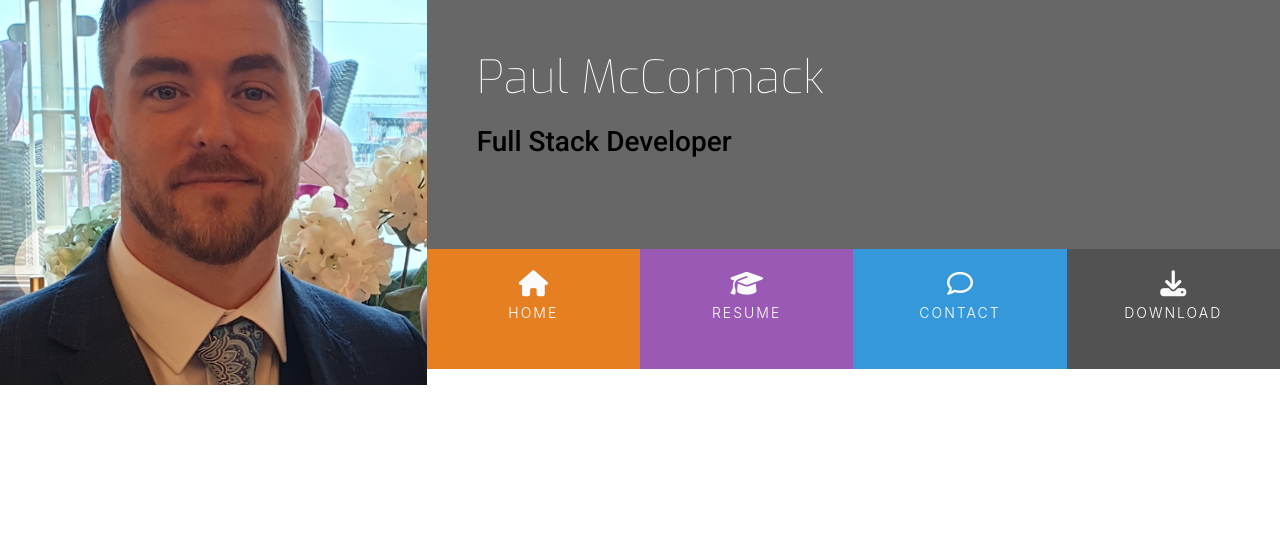
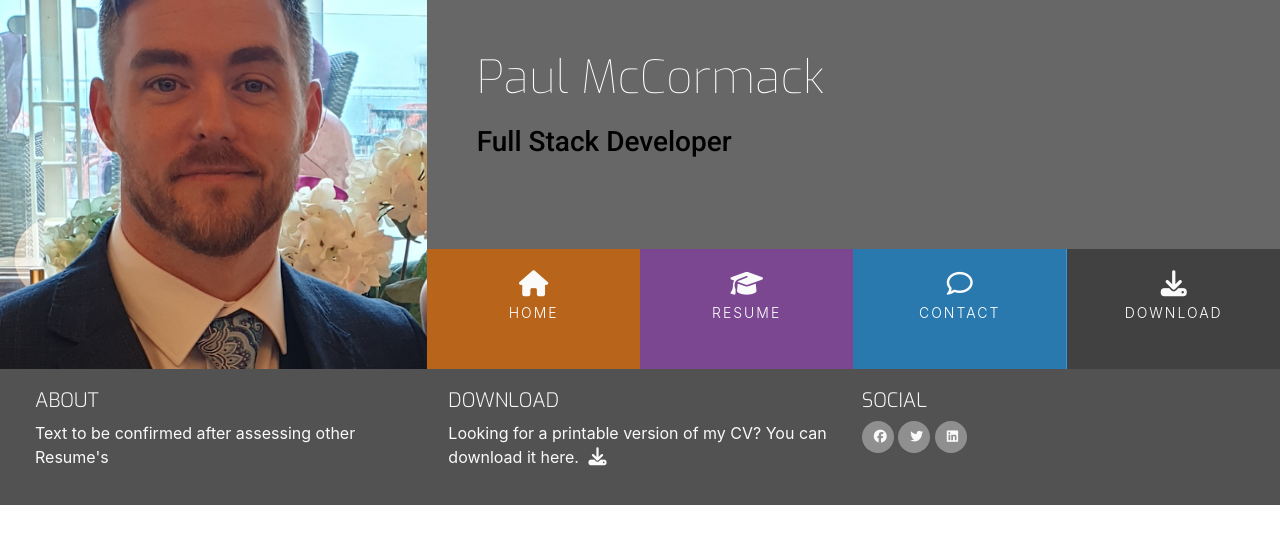
Before and after one commit to Macker85/resume-paulmc, a plain HTML site: page index.html in a window 1280 px wide. Drawn offline with nearby package versions, Linux system fonts and the light colour scheme.

Commit message:
ADD:footer and stylings

```diff
--- a/assets/css/style.css
+++ b/assets/css/style.css
@@ -20,6 +20,26 @@
 
 .ui-menu-color-download {
     background-color: #525252;
+}
+
+/*--------Special paddings, margins, texts*/
+
+h1,h2,h3,h4 {
+    margin: 0;
+}
+
+.uppercase {
+    text-transform: uppercase;
+}
+
+.general-sub {
+    font-family: "Exo", sans-serif;
+    font-weight: 300;
+    color: #fafafa;
+}
+
+.inline-block {
+    display: inline-block;
 }
 
 /*--------Heading*/
@@ -68,6 +88,10 @@ header {
     font-size: 0;
 }
 
+#nav {
+    margin: 0;
+}
+
 #nav li {
     font-size: 14px;
     padding: 0;
@@ -103,3 +127,61 @@ header {
     font-weight: 300;
     letter-spacing: 2px;
 }
+
+/*--------Hover.css*/
+
+.hvr-fade {
+    background: rgba(0, 0, 0, 0.2);
+    height: 120px;
+}
+
+/*--------Footer*/
+
+footer {
+    background-color: #525252;
+    color: #fafafa;
+    min-height: 120px;
+}
+
+.cv-pdf i {
+    font-size: 18px;
+    color: #fafafa;
+    text-align: center;
+    padding-left: 5px;
+    transition: all 0.35s ease-in-out;
+    -moz-transition: all 0.35s ease-in-out;
+    -webkit-transition: all 0.35s ease-in-out;
+    -o-transition: all 0.35s ease-in-out;
+}
+
+.cv-pdf i:hover {
+    color: #e84610;
+}
+
+.social-links {
+    padding-bottom: 15px;
+}
+
+.social-links li a i {
+    width: 32px;
+    height: 32px;
+    padding: 12px;
+    border-radius: 50%;
+    font-size: 13px;
+    line-height: 7px;
+    text-align: center;
+    color: #fafafa;
+    background: #8f8f8f;
+    transition: all 0.35s ease-in-out;
+    -moz-transition: all 0.35s ease-in-out;
+    -webkit-transition: all 0.35s ease-in-out;
+    -o-transition: all 0.35s ease-in-out;
+}
+
+.social-links li a i:hover {
+    background: #e84610;
+}
+
+#footer-details {
+    padding: 20px;
+}
--- a/index.html
+++ b/index.html
@@ -6,6 +6,7 @@
     <meta name="viewport" content="width=device-width, initial-scale=1.0">
     <link rel="stylesheet" href="https://cdn.jsdelivr.net/npm/bootstrap@4.6.2/dist/css/bootstrap.min.css" type="text/css">
     <script src="https://kit.fontawesome.com/c12a091464.js" crossorigin="anonymous"></script>
+    <link rel="stylesheet" href="https://cdnjs.cloudflare.com/ajax/libs/hover.css/2.1.1/css/hover-min.css" type="text/css" />
     <link rel="stylesheet" href="assets/css/style.css">
     <title>Paul Mc</title>
 </head>
@@ -26,16 +27,16 @@
                     <div class="col">
                         <ul id="nav" class="list-inline menucontainer">
                             <li class="col-6 col-sm-3 list-inline-item ui-menu-color-home menuitem">
-                                <a href="#"><i class="fa-solid fa-house" aria-hidden="true"></i><span>Home</span></a>
+                                <a href="#" class="hvr-fade"><i class="fa-solid fa-house" aria-hidden="true"></i><span>Home</span></a>
                             </li>
                             <li class="col-6 col-sm-3 list-inline-item ui-menu-color-resume menuitem">
-                                <a href="#"><i class="fa-solid fa-graduation-cap" aria-hidden="true"></i><span>Resume</span></a>
+                                <a href="#" class="hvr-fade"><i class="fa-solid fa-graduation-cap" aria-hidden="true"></i><span>Resume</span></a>
                             </li>
                             <li class="col-6 col-sm-3 list-inline-item ui-menu-color-contact menuitem">
-                                <a href="#"><i class="fa-regular fa-comment" aria-hidden="true"></i><span>Contact</span></a>
+                                <a href="#" class="hvr-fade"><i class="fa-regular fa-comment" aria-hidden="true"></i><span>Contact</span></a>
                             </li>
                             <li class="col-6 col-sm-3 list-inline-item ui-menu-color-download menuitem">
-                                <a href="#"><i class="fa-solid fa-download" aria-hidden="true"></i><span>Download</span></a>
+                                <a href="#" class="hvr-fade"><i class="fa-solid fa-download" aria-hidden="true"></i><span>Download</span></a>
                             </li>
                         </ul>
                     </div>
@@ -47,7 +48,48 @@
     <section>
 
     </section>
-    <footer>
+    <footer class="container-fluid">
+        <div class="row" id="footer-details">
+            <div class="col-sm-4">
+                <h5 class="uppercase general-sub">About</h5>
+                <p class="inline-block">
+                    Text to be confirmed after assessing other Resume's
+                </p>
+            </div>
+            <div class="col-sm-4">
+                <h5 class="uppercase general-sub">Download</h5>
+                <p class="inline-block">
+                    Looking for a printable version of my CV? You can download it here.
+                    <a href="#" target="_blank" class="cv-pdf">
+                        <i class="fa-solid fa-download" aria-hidden="true"></i>
+                        <span class="sr-only">Download link</span>
+                    </a>
+                </p>
+            </div>
+            <div class="col-sm-4">
+                <h5 class="uppercase general-sub">Social</h5>
+                <ul class="list-inline social-links">
+                    <li class="list-inline-item">
+                        <a href="#" target="_blank">
+                            <i class="fa-brands fa-facebook" aria-hidden="true"></i>
+                            <span class="sr-only">Facebook</span>
+                        </a>
+                    </li>
+                    <li class="list-inline-item">
+                        <a href="#" target="_blank">
+                            <i class="fa-brands fa-twitter" aria-hidden="true"></i>
+                            <span class="sr-only">Twitter</span>
+                        </a>
+                    </li>
+                    <li class="list-inline-item">
+                        <a href="#" target="_blank">
+                            <i class="fa-brands fa-linkedin" aria-hidden="true"></i>
+                            <span class="sr-only">Linkedin</span>
+                        </a>
+                    </li>
+                </ul>
+            </div>
+        </div>
 
     </footer>
 </body>
```
